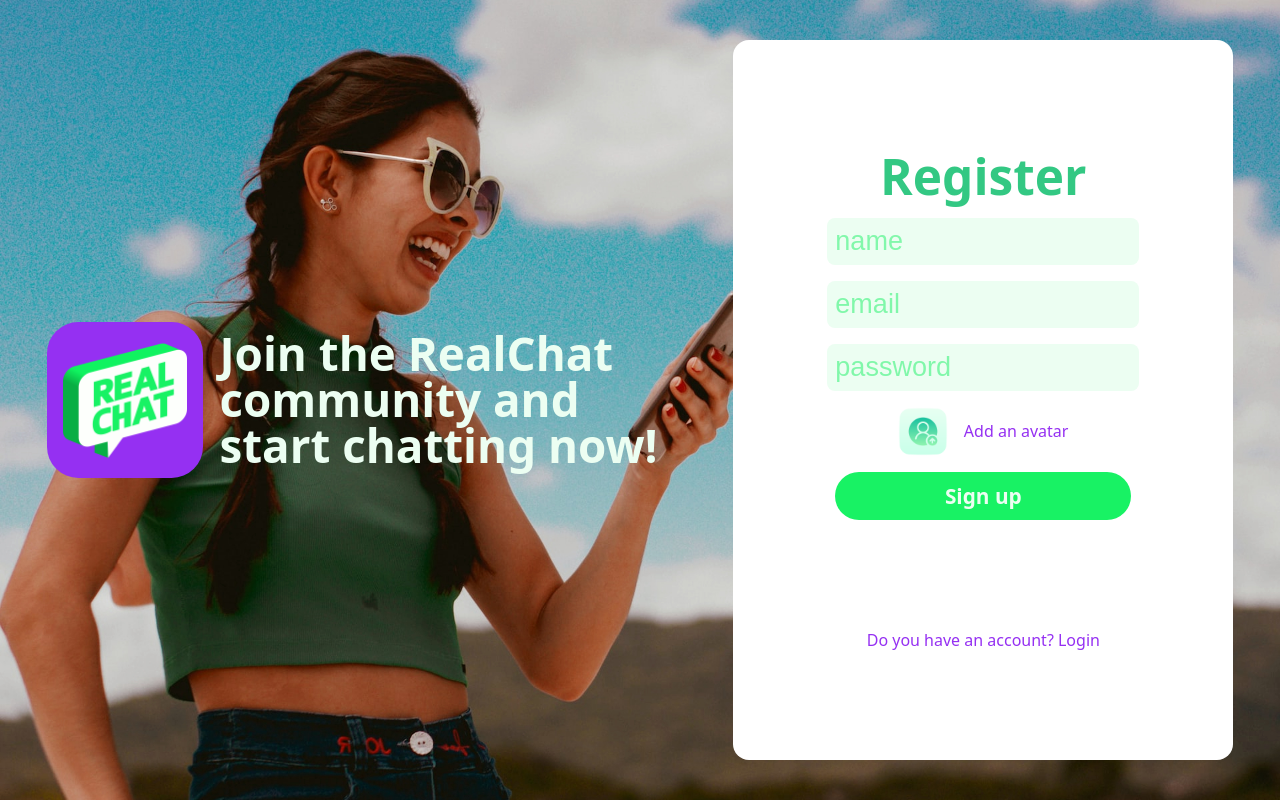
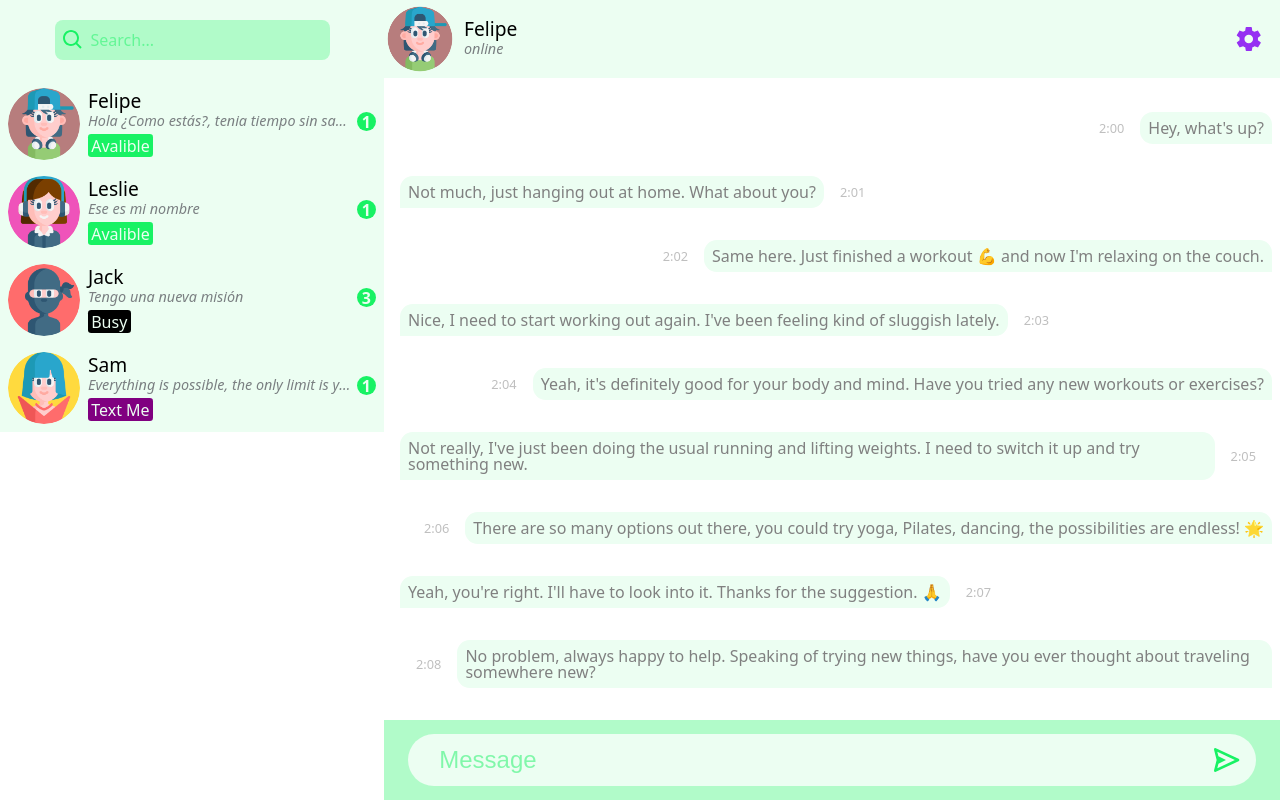
Before and after one commit to cristianbyte/realchat, a React (Create React App) app: page / in a window 1280 px wide. Built offline with nearby package versions, Linux system fonts and the light colour scheme.

Commit message:
react router added, navigate and... just that, somehing is something. :)

```diff
--- a/package.json
+++ b/package.json
@@ -10,6 +10,7 @@
     "react": "^18.0.0",
     "react-dom": "^18.0.0",
     "react-icons": "^4.7.1",
+    "react-router-dom": "^6.6.1",
     "react-scripts": "5.0.1",
     "web-vitals": "^2.1.4"
   },
--- a/src/App.js
+++ b/src/App.js
@@ -1,12 +1,19 @@
-//import Login from "./pages/Login";
+import Login from "./pages/Login";
 import Register from "./pages/Register";
-//import Home from "./pages/Home";
+import Home from "./pages/Home";
+import { BrowserRouter, Routes, Route } from "react-router-dom";
 
 function App() {
   return (
-    <div>
-      <Register/>
-    </div>
+
+      <BrowserRouter>
+        <Routes>
+          <Route path="/" />
+          <Route  index element={<Home/>} />
+          <Route  path='login' element={<Login/>} />
+          <Route  path='register' element={<Register/>} />
+        </Routes>
+      </BrowserRouter>
   );
 }
 
--- a/src/pages/Register.jsx
+++ b/src/pages/Register.jsx
@@ -5,11 +5,13 @@
 import { auth, storage, db } from '../firebase'
 import { useState } from 'react';
 import { doc, setDoc } from 'firebase/firestore';
-
+import { useNavigate } from 'react-router-dom';
 
 export default function Register(){
 
     const [error, setError] = useState(false)
+
+    const navigate = useNavigate()
 
     async function handleSubmit (e){
         e.preventDefault()
@@ -21,8 +23,7 @@
         const storageRef = ref(storage, name);
 
         const metadata = {
-            contentType: 'image/jpeg',
-            property: name,
+            contentType: 'image/jpeg'
         };
 
         const res = await createUserWithEmailAndPassword(auth, email, password)
@@ -45,6 +46,9 @@
                             email,
                             photoURL:res.user.photoURL,
                         })
+                        setDoc(doc(db,'userChats', res.user.uid), {})
+                        navigate('/')
+
                     })
                 })
                 .catch((error) => {
```
Also changed, not shown: 1 other file (tests, documents, lock files or other folders).
